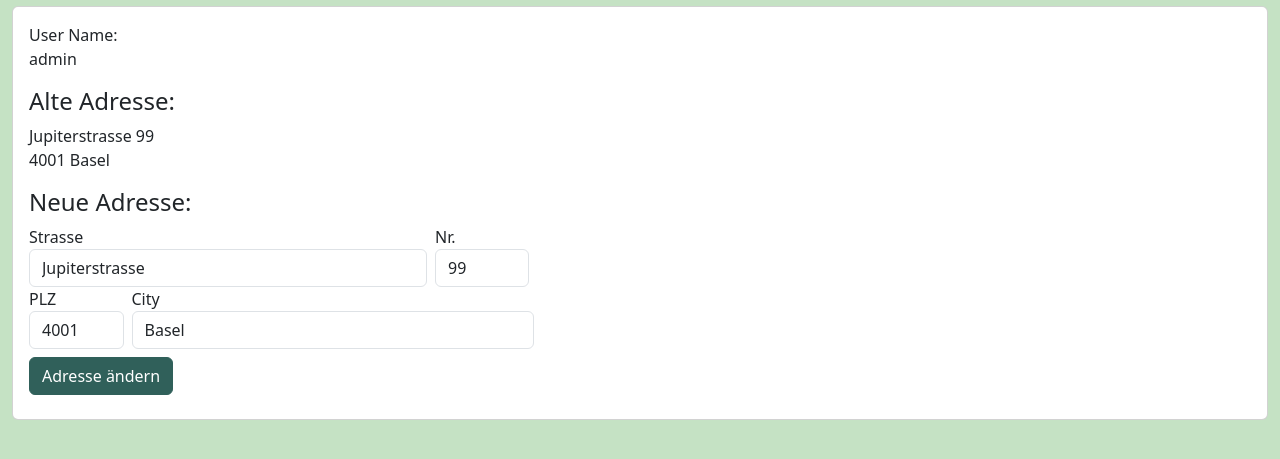
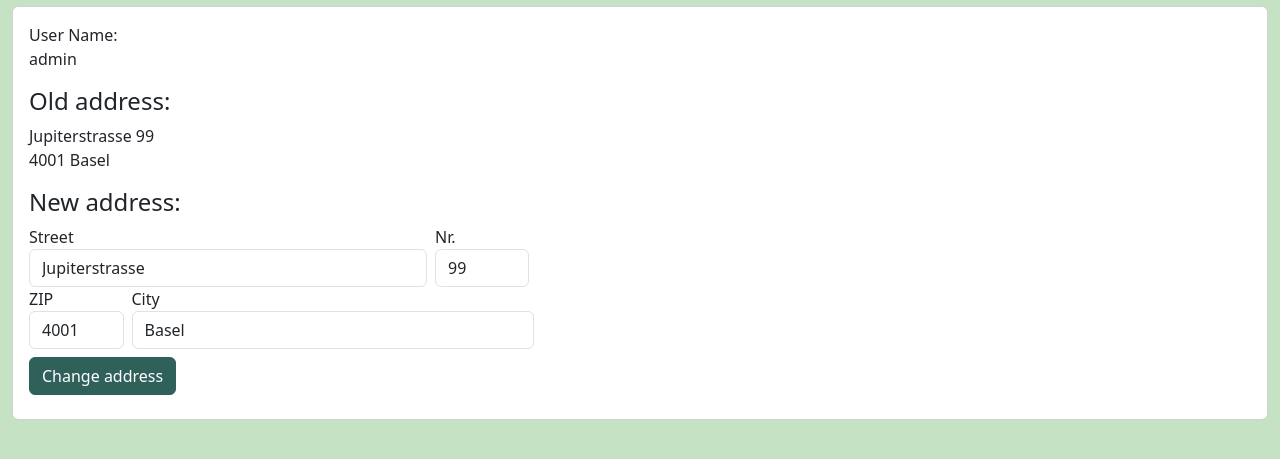
Before and after one commit to roob1n/finkong, a Flask app: page /profile/edit in a window 1280 px wide. Shown: the part 130-589 px from the top of the page. Run offline with Flask 3, Linux system fonts and the light colour scheme; the visitor is signed in with stand-in values (Sample User, id 1); data comes from the database, SQL or seed files in the repository; some libraries are stand-ins or nearby versions.

Commit message:
changed language to EN to comply with the set cleancode

```diff
--- a/app/templates/account/delete_account.html
+++ b/app/templates/account/delete_account.html
@@ -1,5 +1,5 @@
 {% extends 'app.html' %}
 
 {% block header %}
-<h1>{% block title %}Account löschen{% endblock %}</h1>
+<h1>{% block title %}Delete account{% endblock %}</h1>
 {% endblock %}
--- a/app/templates/account/index.html
+++ b/app/templates/account/index.html
@@ -26,7 +26,7 @@
 
                 <form action="{{ url_for('account.delete_account') }}" method="POST" style="display: inline;">
                     <input type="hidden" name="id" value="{{ account['id'] }}">
-                    <button type="submit" class="btn btn-secondary">Account löschen</button>
+                    <button type="submit" class="btn btn-secondary">Delete account</button>
                 </form>
             </td>
 
@@ -34,5 +34,5 @@
     </tbody>
 </table>
 
-<a class="btn btn-outline-secondary my-2" href=" {{ url_for('account.create_account') }}">Account hinzufügen</a>
+<a class="btn btn-outline-secondary my-2" href=" {{ url_for('account.create_account') }}">Add account</a>
 {% endblock %}
--- a/app/templates/user_profile/edit.html
+++ b/app/templates/user_profile/edit.html
@@ -12,18 +12,18 @@
             <p class="form-control-static">{{ user['username'] }}</p>
         </div>
         <div class="form-group">
-            <h4 class="h4">Alte Adresse:</h4>
+            <h4 class="h4">Old address:</h4>
             <p class="form-control-static">
                 <span>{{ user['street'] + ' ' + user['street_nr'] }}</span><br>
                 <span>{{ user['zip'] + ' ' + user['city']}}</span>
             </p>
         </div>
         <form action="{{ url_for('user_profile.edit')}}" method="POST">
-            <h4 class="h4">Neue Adresse:</h4>
+            <h4 class="h4">New address:</h4>
             <div class="row g-2 me-2">
                 <div class="form-group col-8 col-md-4">
-                    <label for="street">Strasse</label>
-                    <input class="form-control" type="text" placeholder="Strasse" value="{{ user['street'] }}"
+                    <label for="street">Street</label>
+                    <input class="form-control" type="text" placeholder="Street" value="{{ user['street'] }}"
                         name="street">
                 </div>
                 <div class="form-group col-4 col-md-1">
@@ -34,15 +34,15 @@
             </div>
             <div class="row g-2">
                 <div class="form-group col-4 col-md-1">
-                    <label for="zip">PLZ</label>
-                    <input class="form-control" type="text" placeholder="PLZ" value="{{ user['zip'] }}" name="zip">
+                    <label for="zip">ZIP</label>
+                    <input class="form-control" type="text" placeholder="ZIP" value="{{ user['zip'] }}" name="zip">
                 </div>
                 <div class="form-group col-8 col-md-4">
                     <label for="city">City</label>
-                    <input class="form-control" type="text" placeholder="Ort" value="{{ user['city'] }}" name="city">
+                    <input class="form-control" type="text" placeholder="City" value="{{ user['city'] }}" name="city">
                 </div>
             </div>
-            <button type="submit" class="btn btn-primary my-2">Adresse ändern</button>
+            <button type="submit" class="btn btn-primary my-2">Change address</button>
 
         </form>
     </div>
--- a/app/templates/user_profile/index.html
+++ b/app/templates/user_profile/index.html
@@ -21,6 +21,6 @@
     </div>
 </div>
 
-<a class="btn btn-outline-secondary my-2" href=" {{ url_for('user_profile.edit') }}">Profil bearbeiten</a>
+<a class="btn btn-outline-secondary my-2" href=" {{ url_for('user_profile.edit') }}">Change address</a>
 
 {% endblock %}
```
Also changed, not shown: app/templates/account/create_account.html (+4 -4 lines).
